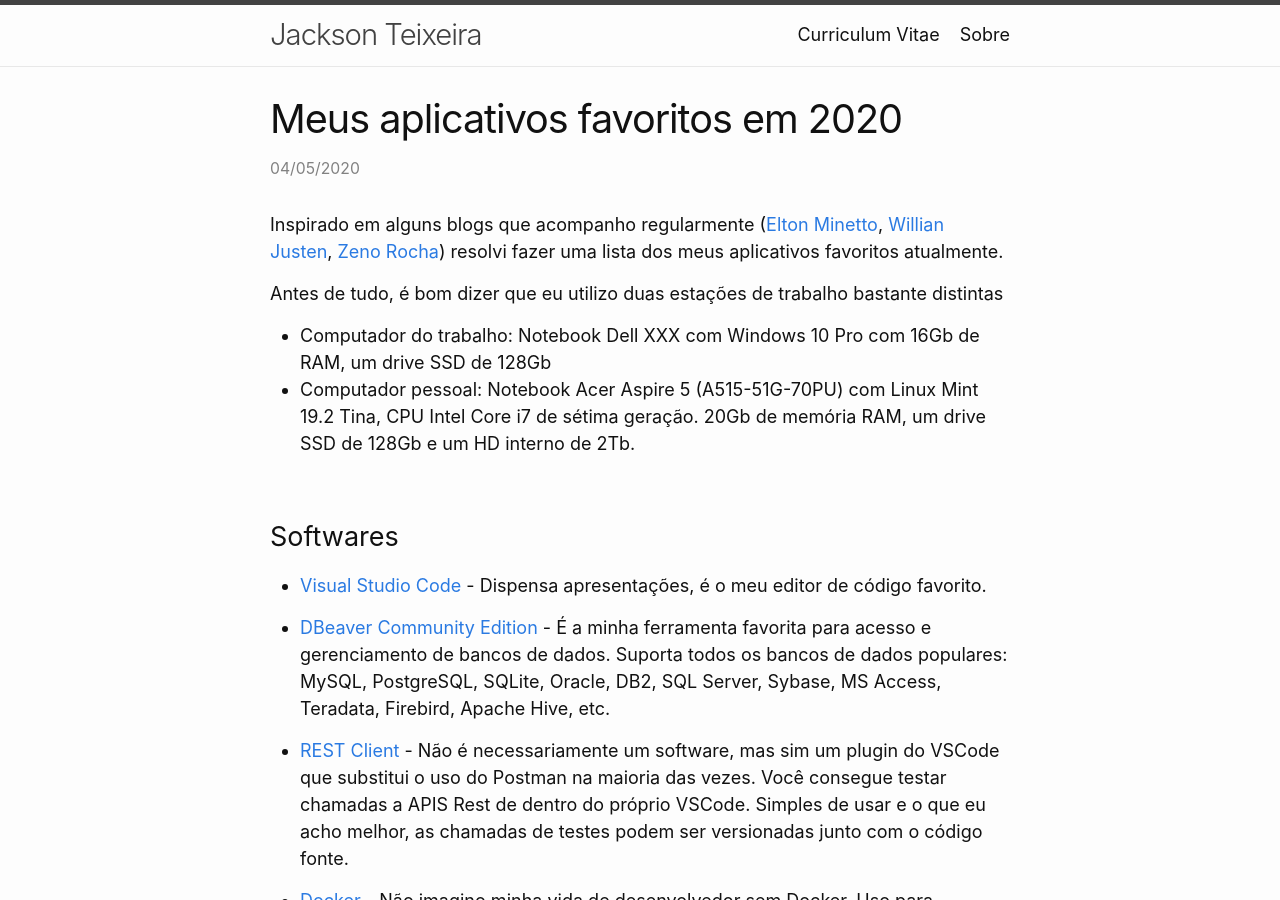
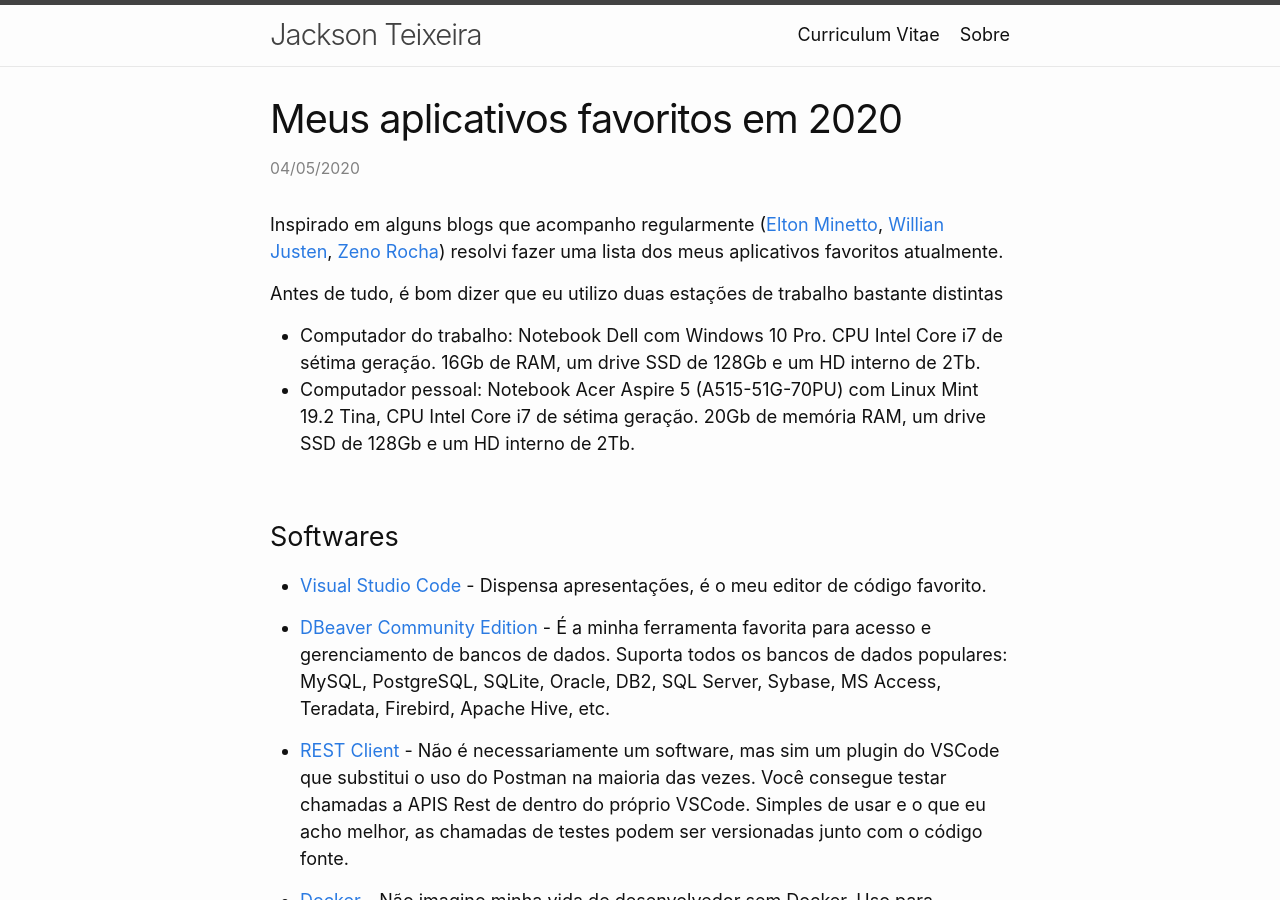
Before and after one commit to dakoctba/dakoctba.github.io, a Jekyll site: the page built from _posts/2020-05-04-meus-aplicativos-favoritos-em-2020.md, in a window 1280 px wide and 900 px high. Built offline with Jekyll 4.4.1, drawn with Linux system fonts in a browser that asks for light colours.

Commit message:
Update post

```diff
--- a/_posts/2020-05-04-meus-aplicativos-favoritos-em-2020.md
+++ b/_posts/2020-05-04-meus-aplicativos-favoritos-em-2020.md
@@ -9,7 +9,7 @@ Inspirado em alguns blogs que acompanho regularmente ([Elton Minetto](https://me
 
 Antes de tudo, é bom dizer que eu utilizo duas estações de trabalho bastante distintas
 
-- Computador do trabalho: Notebook Dell XXX com Windows 10 Pro com 16Gb de RAM, um drive SSD de 128Gb
+- Computador do trabalho: Notebook Dell com Windows 10 Pro. CPU Intel Core i7 de sétima geração. 16Gb de RAM, um drive SSD de 128Gb e um HD interno de 2Tb.
 - Computador pessoal: Notebook Acer Aspire 5 (A515-51G-70PU) com Linux Mint 19.2 Tina, CPU Intel Core i7 de sétima geração. 20Gb de memória RAM, um drive SSD de 128Gb e um HD interno de 2Tb.
 
 ## Softwares
```
